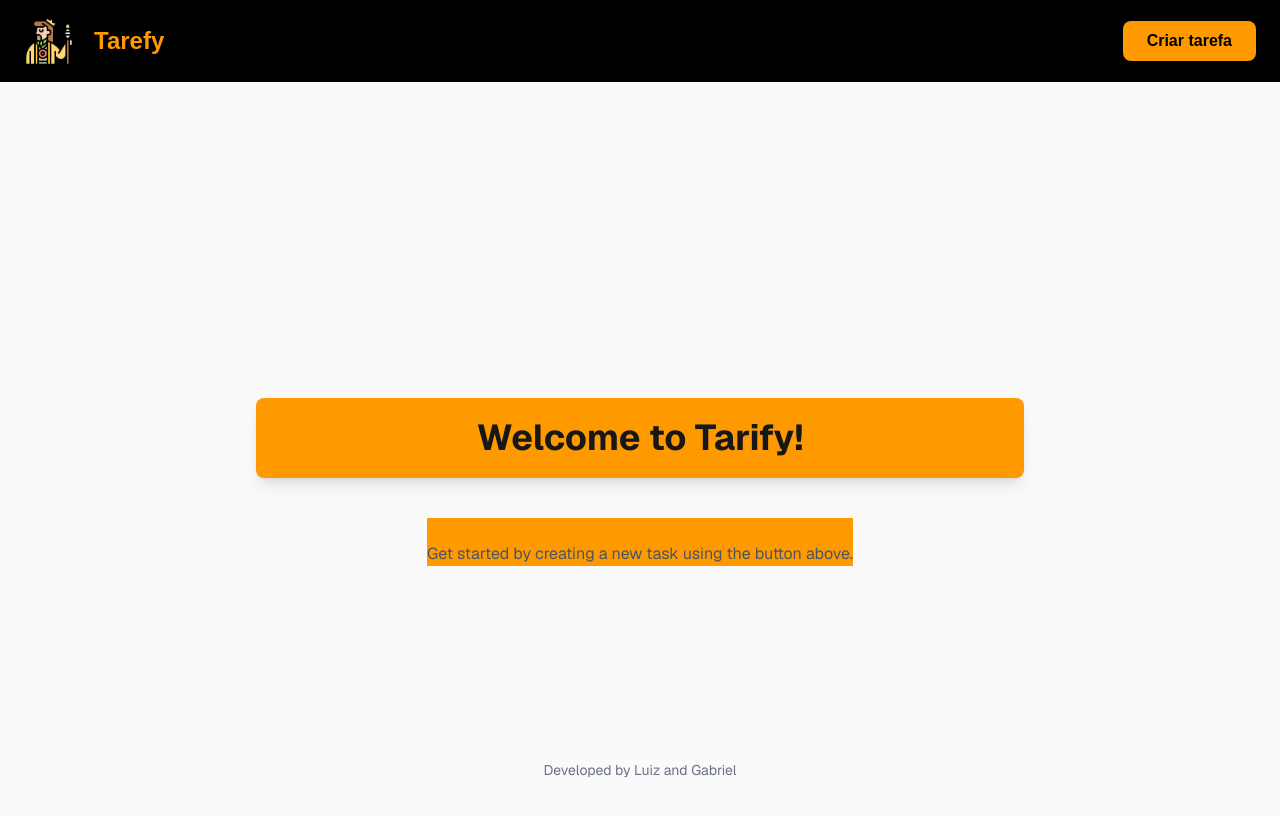
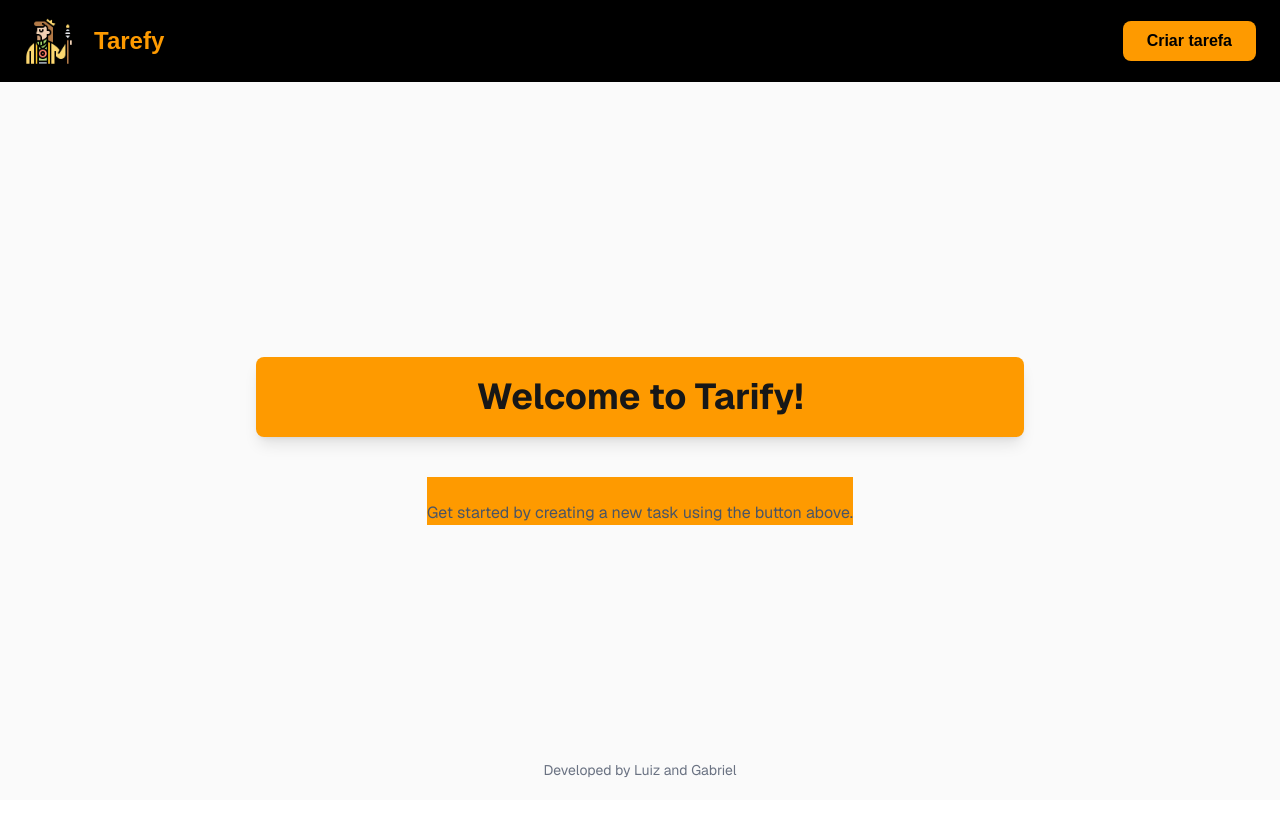
Before and after one commit to LuizBecker01/entregavel-III, a Next.js app: page / in a window 1280 px wide. Shown: the top 816 px of the page. Built offline with nearby package versions, Linux system fonts and the light colour scheme.

Commit message:
fix: remove scroll da página principal Adiciona overflow-hidden no body e main para evitar scroll indesejado

```diff
--- a/app/layout.tsx
+++ b/app/layout.tsx
@@ -28,10 +28,12 @@ export default function RootLayout({
   return (
     <html lang="pt-BR">
       <body
-        className={`${geistSans.variable} ${geistMono.variable} antialiased h-screen`}
+        className={`${geistSans.variable} ${geistMono.variable} antialiased h-screen flex flex-col overflow-hidden`}
       >
         <Header />
-        {children}
+        <main className="flex-1 overflow-hidden">
+          {children}
+        </main>
       </body>
     </html>
   );
```
